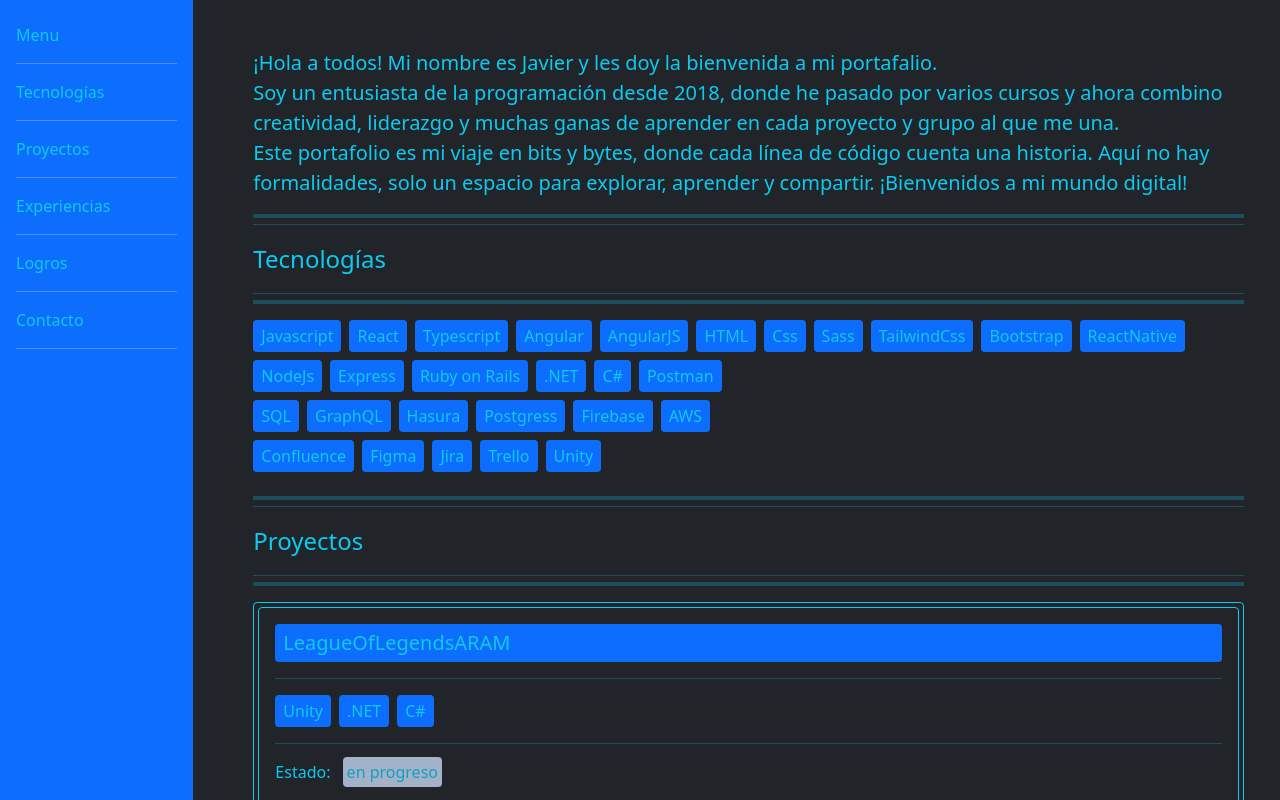
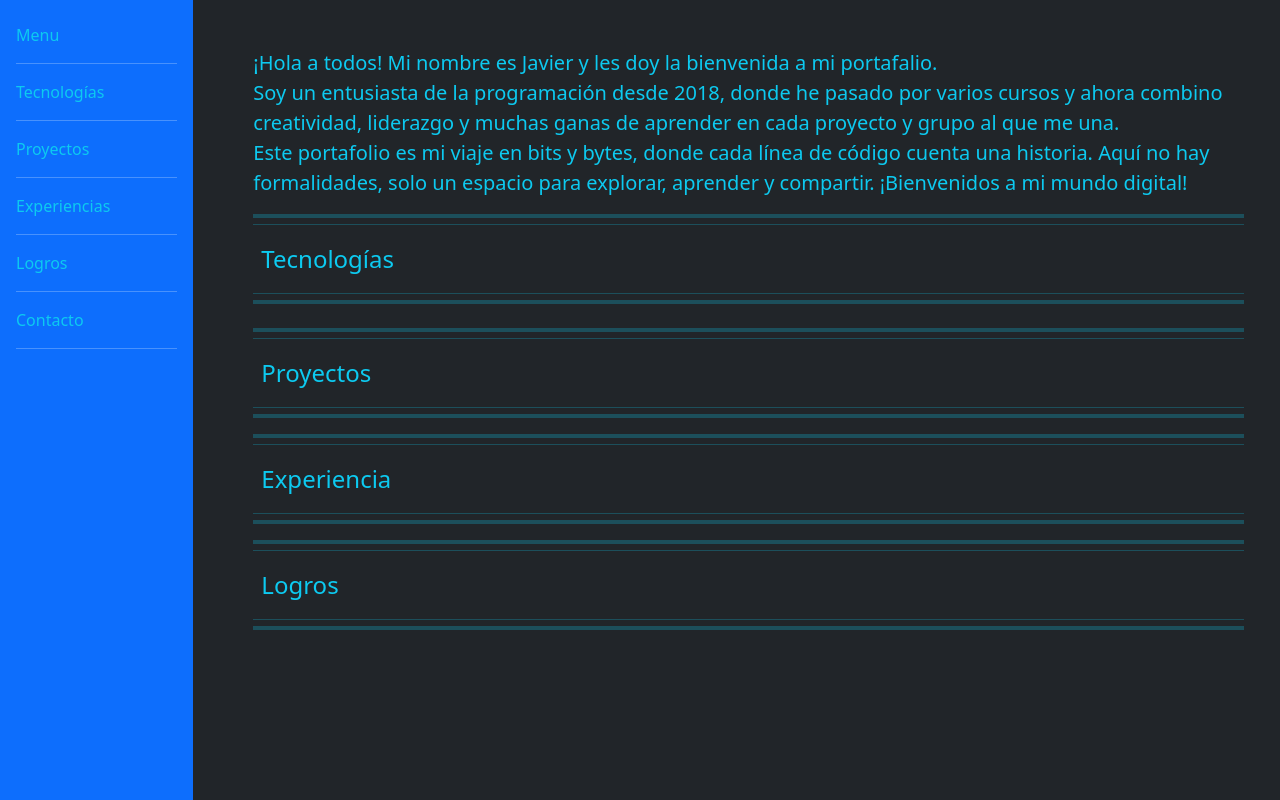
Before and after one commit to SFJavierE/portfoliojavier, a React (Create React App) app: page / in a window 1280 px wide. Shown: the top 800 px of the page. Built offline with nearby package versions, Linux system fonts and the light colour scheme.

Commit message:
collapse information

```diff
--- a/src/components/achievements/Achievements.tsx
+++ b/src/components/achievements/Achievements.tsx
@@ -1,8 +1,11 @@
+import { useState } from 'react';
 import { Achievement, AchievementDescription } from './Interface';
 import InformationBoxComponent from '../../features/components/InformationBoxComponent';
-import TitleComponent from '../../features/components/TitleComponent';
+import TitleCollapseComponent from '../../features/components/TitleCollapseComponent';
 
 export default function Achievements () {
+    const [openCollapse, setOpenCollapse] = useState<boolean>(false);
+
     const achievements : Achievement[] = [
         {
             placeExperiencieTitle: 'Wisboo',
@@ -88,8 +91,14 @@ export default function Achievements () {
 
     return (
         <div>
-            <TitleComponent title={'Logros'} />
-            {achievements.map((ach: Achievement, i: number) => listAchievements(ach, i))}
+            <TitleCollapseComponent
+                title={'Logros'}
+                openCollapse={openCollapse}
+                setOpen={setOpenCollapse}
+                idCollapse='achievements-collapse'
+            >
+               {achievements.map((ach: Achievement, i: number) => listAchievements(ach, i))}
+            </TitleCollapseComponent>
         </div>
     )
 }
--- a/src/components/experiencies/Experiencies.tsx
+++ b/src/components/experiencies/Experiencies.tsx
@@ -1,8 +1,11 @@
+import { useState } from 'react';
 import { Company, Job, WorkingTime } from './Interface';
 import InformationBoxComponent from '../../features/components/InformationBoxComponent';
-import TitleComponent from '../../features/components/TitleComponent';
+import TitleCollapseComponent from '../../features/components/TitleCollapseComponent';
 
 export default function Experiencies () {
+    const [openCollapse, setOpenCollapse] = useState<boolean>(false);
+
     const experiencies : Company[] = [
         {
             name: 'Wisboo',
@@ -82,8 +85,14 @@ export default function Experiencies () {
 
     return (
         <div>
-            <TitleComponent title={'Experiencia'} />
-            {experiencies.map((exp : Company, i: number) => listExperiencies(exp, i))}
+            <TitleCollapseComponent
+                title={'Experiencia'}
+                openCollapse={openCollapse}
+                setOpen={setOpenCollapse}
+                idCollapse='experiencie-collapse'
+                >
+                {experiencies.map((exp : Company, i: number) => listExperiencies(exp, i))}
+            </TitleCollapseComponent>
         </div>
     )
 }
--- a/src/components/navbar/Navbar.tsx
+++ b/src/components/navbar/Navbar.tsx
@@ -55,14 +55,14 @@ export default function Navbar () {
                 </div>
                 {itemsList.map((item) => <NavbarLink text={item}/>)}
                 <div>
-                    <a
+                    <span
                         onClick={() => setOpenCollapse(!openCollapse)}
                         aria-controls="contact-info"
                         aria-expanded={openCollapse}
                         className='text-info nav-link mb-2'
                     >
                         Contacto
-                    </a>
+                    </span>
                     <Collapse in={openCollapse}>
                         <div id="contact-info">
                             {contactInfo.map((c) => <ContactInfoList {...c} />)}
--- a/src/components/projects/Projects.tsx
+++ b/src/components/projects/Projects.tsx
@@ -1,9 +1,11 @@
+import { useState } from 'react';
 import { Project } from './Interface';
 import TechnologyList from '../../features/components/TechnologyList';
 import InformationBoxComponent from '../../features/components/InformationBoxComponent';
-import TitleComponent from '../../features/components/TitleComponent';
+import TitleCollapseComponent from '../../features/components/TitleCollapseComponent';
 
 export default function Projects () {
+    const [openCollapse, setOpenCollapse] = useState<boolean>(false);
 
     const projects : Project[] = [
         {
@@ -110,8 +112,14 @@ export default function Projects () {
 
     return (
         <div>
-            <TitleComponent title={'Proyectos'} />
-            {projects.map((p: Project, i: number) => listProjects(p, i))}
+            <TitleCollapseComponent
+                title={'Proyectos'}
+                openCollapse={openCollapse}
+                setOpen={setOpenCollapse}
+                idCollapse='projects-collapse'
+            >
+                {projects.map((p: Project, i: number) => listProjects(p, i))}
+            </TitleCollapseComponent>
         </div>
     )
 }
--- a/src/components/technologies/Technologies.tsx
+++ b/src/components/technologies/Technologies.tsx
@@ -1,8 +1,11 @@
 import { Technology } from '../../features/types/TypeTechnology';
 import TechnologyList from '../../features/components/TechnologyList';
-import TitleComponent from '../../features/components/TitleComponent';
+import TitleCollapseComponent from '../../features/components/TitleCollapseComponent';
+import { useState } from 'react';
 
 export default function Technologies () {
+    const [openCollapse, setOpenCollapse] = useState<boolean>(false);
+
     const tFrontend : Technology[] = ['Javascript', 'React', 'Typescript', 'Angular', 'AngularJS', 'HTML', 'Css', 'Sass', 'TailwindCss', 'Bootstrap', 'ReactNative'];
     const tBackend: Technology[] = ['NodeJs', 'Express', 'Ruby on Rails', '.NET', 'C#', 'Postman'];
     const tDataBase: Technology[] = ['SQL', 'GraphQL', 'Hasura', 'Postgress', 'Firebase', 'AWS'];
@@ -10,11 +13,17 @@ export default function Technologies () {
 
     return(
         <div className="mb-4">
-            <TitleComponent title={'Tecnologías'}/>
-            <TechnologyList list={tFrontend} />
-            <TechnologyList list={tBackend} />
-            <TechnologyList list={tDataBase} />
-            <TechnologyList list={tOthers} />
+            <TitleCollapseComponent
+                title={'Tecnologías'}
+                openCollapse={openCollapse}
+                setOpen={setOpenCollapse}
+                idCollapse='technologies-collapse'
+                >
+                <TechnologyList list={tFrontend} />
+                <TechnologyList list={tBackend} />
+                <TechnologyList list={tDataBase} />
+                <TechnologyList list={tOthers} />
+            </TitleCollapseComponent>
         </div>
     )
 }
--- /dev/null
+++ b/src/features/components/TitleCollapseComponent.tsx
@@ -0,0 +1,41 @@
+import { ReactNode } from 'react';
+import { Collapse } from 'react-bootstrap';
+
+interface TitleCollapse {
+    title: string;
+    setOpen: (openCollapse: boolean) => void;
+    openCollapse: boolean;
+    idCollapse: string;
+    children: ReactNode;
+}
+
+
+export default function TitleCollapseComponent ({title, setOpen, openCollapse, idCollapse, children}: TitleCollapse) {
+    const Border = () => <hr className='border border-2 border-info'/>
+
+    return (
+        <div
+            onClick={() => setOpen(!openCollapse)}
+            aria-controls={idCollapse}
+            aria-expanded={openCollapse}
+            className='text-info nav-link mb-2'
+        >
+            <div>
+                <Border />
+                <hr style={{marginTop: '-10px'}}/>
+            </div>
+            <span className="fs-4 ps-2">
+                {title}
+            </span>
+            <div>
+                <hr style={{marginBottom: '-10px'}}/>
+                <Border />
+            </div>
+            <Collapse in={openCollapse}>
+                <div id={idCollapse}>
+                    {children}
+                </div>
+            </Collapse>
+        </div>
+    )
+}
--- a/src/features/components/TitleComponent.tsx
+++ /dev/null
@@ -1,24 +0,0 @@
-interface Title {
-    title: string;
-}
-
-
-export default function TitleComponent ({title}: Title) {
-    const Border = () => <hr className='border border-2 border-info'/>
-
-    return (
-        <div>
-            <div>
-                <Border />
-                <hr style={{marginTop: '-10px'}}/>
-            </div>
-            <span className="fs-4">
-                {title}
-            </span>
-            <div>
-                <hr style={{marginBottom: '-10px'}}/>
-                <Border />
-            </div>
-        </div>
-    )
-}
```
